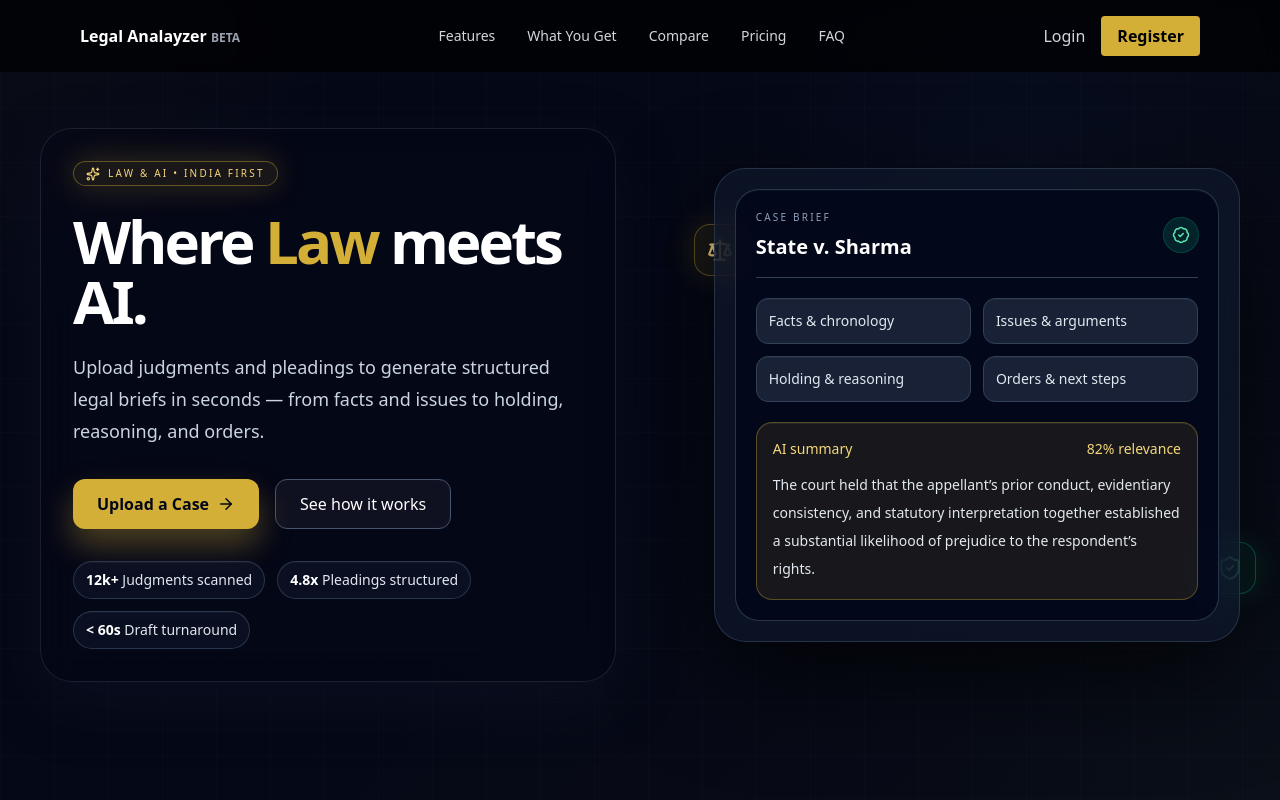
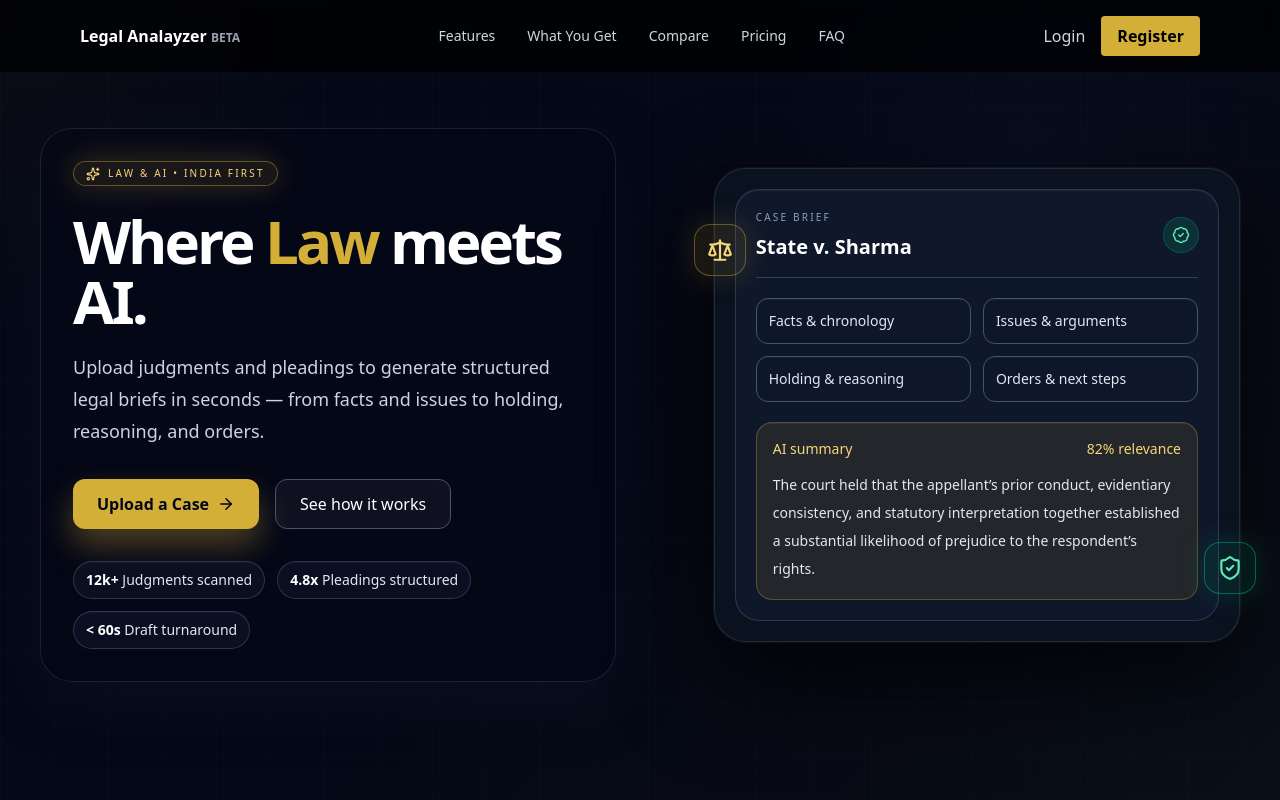
Before and after one commit to thapasubashb/DocAnalayzer, a React (Vite) app in the folder frontend/: page / in a window 1280 px wide. Shown: the top 800 px of the page. Built offline with nearby package versions, Linux system fonts and the light colour scheme.

Commit message:
second page is imporved

```diff
--- a/frontend/src/components/pages/Home.jsx
+++ b/frontend/src/components/pages/Home.jsx
@@ -75,17 +75,17 @@ const Home = () => {
           </div>
         </div>
 
-        <div className="relative mx-auto w-full max-w-xl">
-          <div className="absolute -left-5 top-14 hidden rounded-2xl border border-[#d4af37]/40 bg-[#d4af37]/10 p-3 text-[#f5d77a] shadow-[0_0_30px_rgba(212,175,55,0.18)] backdrop-blur-md md:block">
+        <div className="relative z-20 mx-auto w-full max-w-xl">
+          <div className="absolute -left-5 top-14 hidden rounded-2xl border border-[#d4af37]/40 bg-[#d4af37]/10 p-3 text-[#f5d77a] shadow-[0_0_30px_rgba(212,175,55,0.18)] md:block">
             <Scale size={26} />
           </div>
 
-          <div className="absolute -right-4 bottom-12 hidden rounded-2xl border border-emerald-400/40 bg-emerald-500/10 p-3 text-emerald-300 shadow-[0_0_30px_rgba(16,185,129,0.2)] backdrop-blur-md md:block">
+          <div className="absolute -right-4 bottom-12 hidden rounded-2xl border border-emerald-400/40 bg-emerald-500/10 p-3 text-emerald-300 shadow-[0_0_30px_rgba(16,185,129,0.2)] md:block">
             <ShieldCheck size={26} />
           </div>
 
-          <div className="rounded-[2rem] border border-slate-700/70 bg-[rgba(15,23,42,0.72)] p-5 shadow-[0_35px_100px_rgba(0,0,0,0.7)] backdrop-blur-xl">
-            <div className="rounded-[1.5rem] border border-slate-700/80 bg-slate-950/80 p-5 shadow-[inset_0_1px_0_rgba(255,255,255,0.04)]">
+          <div className="rounded-[2rem] border border-white/10 bg-[#0b1220]/95 p-5 shadow-[0_35px_100px_rgba(0,0,0,0.8)] ring-1 ring-white/5">
+            <div className="rounded-[1.5rem] border border-slate-700/80 bg-[#0f172a] p-5 shadow-[inset_0_1px_0_rgba(255,255,255,0.06)]">
               <div className="flex items-center justify-between border-b border-slate-700 pb-4">
                 <div>
                   <p className="text-[10px] uppercase tracking-[0.22em] text-slate-400">
@@ -104,14 +104,14 @@ const Home = () => {
                 {outputHighlights.map((item) => (
                   <div
                     key={item}
-                    className="rounded-xl border border-slate-700 bg-slate-800/80 px-3 py-3 text-sm text-slate-200 shadow-[inset_0_1px_0_rgba(255,255,255,0.04)]"
+                    className="rounded-xl border border-slate-600 bg-slate-900/90 px-3 py-3 text-sm text-slate-200 shadow-[inset_0_1px_0_rgba(255,255,255,0.04)]"
                   >
                     {item}
                   </div>
                 ))}
               </div>
 
-              <div className="mt-5 rounded-2xl border border-[#d4af37]/35 bg-[#d4af37]/10 p-4 shadow-[inset_0_1px_0_rgba(255,255,255,0.06)]">
+              <div className="mt-5 rounded-2xl border border-[#d4af37]/30 bg-[#d4af37]/10 p-4 shadow-[inset_0_1px_0_rgba(255,255,255,0.06)]">
                 <div className="flex items-center justify-between text-sm text-[#f5d77a]">
                   <span className="font-medium">AI summary</span>
                   <span>82% relevance</span>
```
